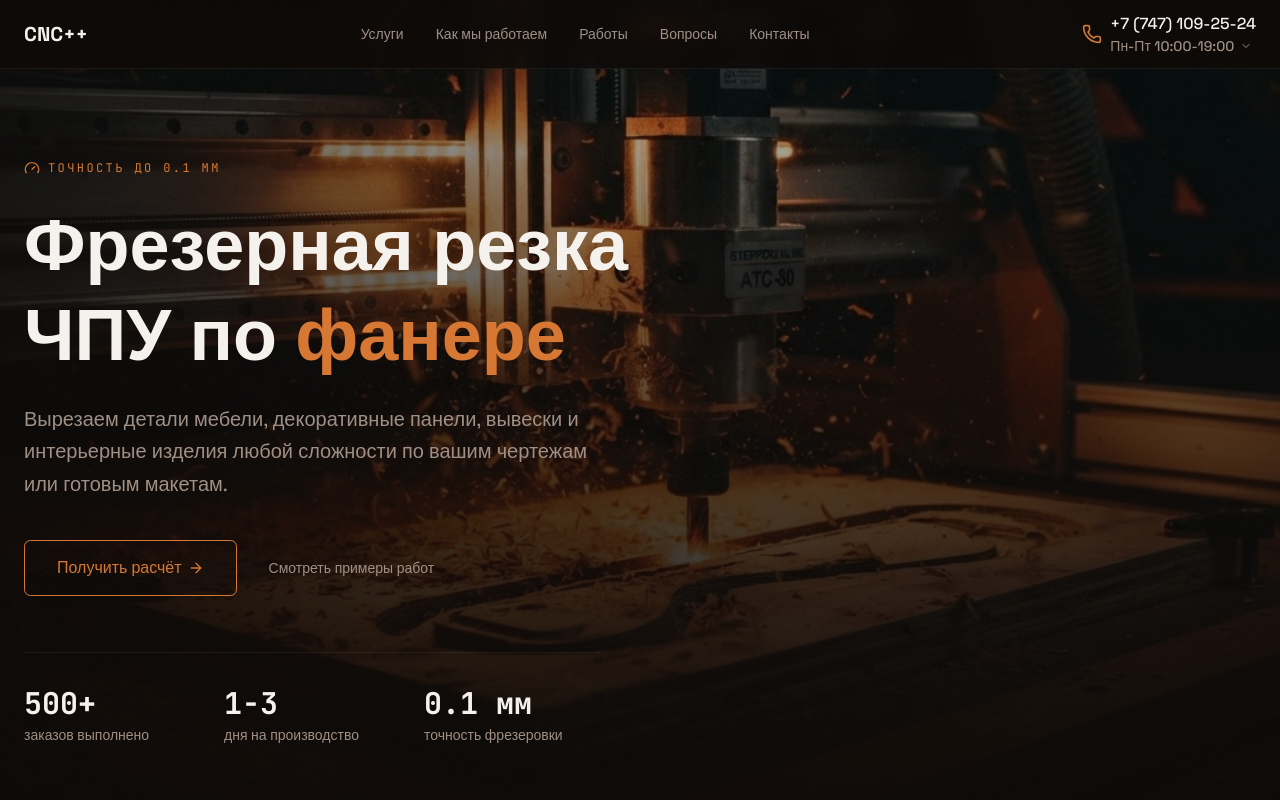
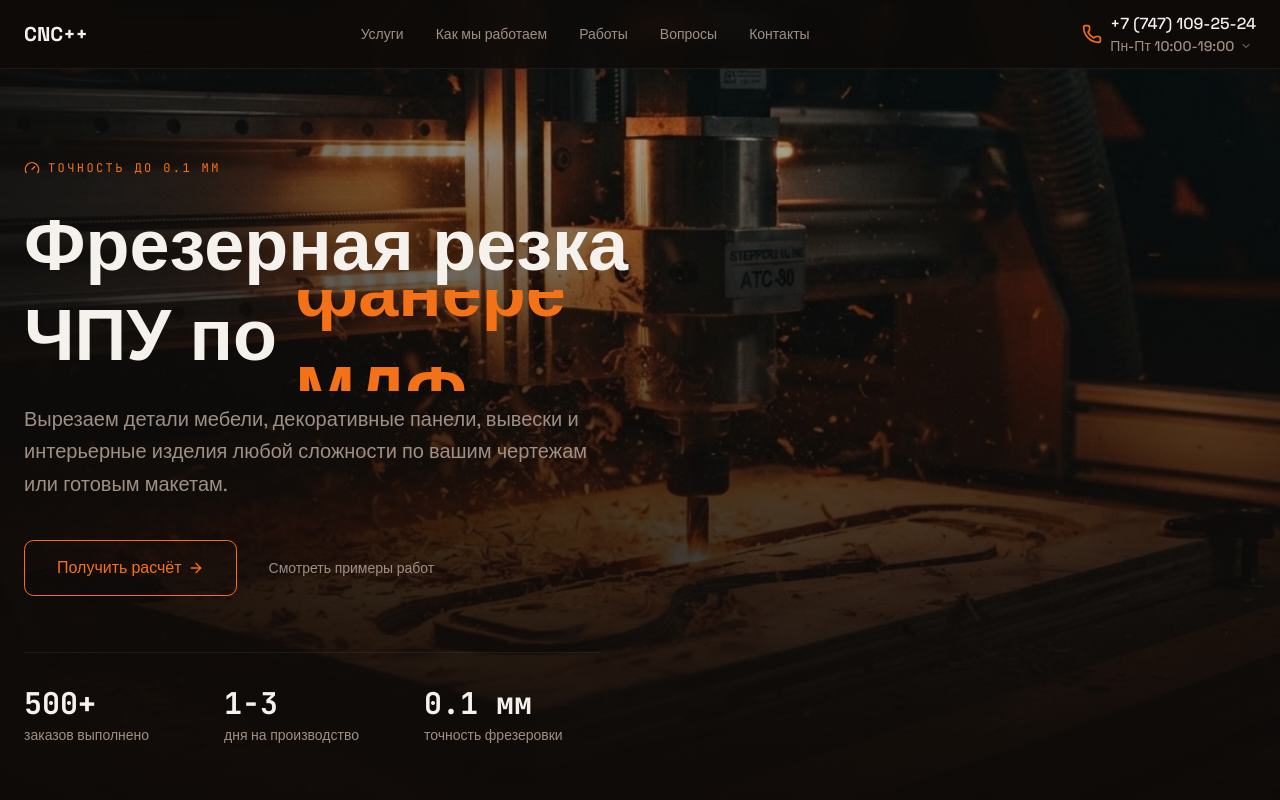
Before and after one commit to AeliusFateful/CNC2Plus-milling-services, a Next.js app: page / in a window 1280 px wide. Shown: the top 800 px of the page. Built offline with nearby package versions, Linux system fonts and the light colour scheme.

Commit message:
Update theme: brand color, larger radius, rotating word animation

```diff
--- a/app/globals.css
+++ b/app/globals.css
@@ -56,32 +56,32 @@
   --card-foreground: oklch(0.96 0.008 70);
   --popover: oklch(0.19 0.01 48);
   --popover-foreground: oklch(0.96 0.008 70);
-  --primary: #d67834;
+  --primary: #f47217;
   --primary-foreground: oklch(0.145 0.02 40);
   --secondary: oklch(0.245 0.012 48);
   --secondary-foreground: oklch(0.96 0.008 70);
   --muted: oklch(0.215 0.01 48);
   --muted-foreground: oklch(0.66 0.025 55);
-  --accent: oklch(0.65 0.16 45);
+  --accent: #f47217;
   --accent-foreground: oklch(0.145 0.02 40);
   --destructive: oklch(0.6 0.22 25);
   --border: oklch(1 0 0 / 10%);
   --input: oklch(1 0 0 / 14%);
-  --ring: oklch(0.7 0.15 45);
-  --chart-1: oklch(0.7 0.15 45);
-  --chart-2: oklch(0.65 0.16 45);
+  --ring: #f47217;
+  --chart-1: #f47217;
+  --chart-2: oklch(0.65 0.18 50);
   --chart-3: oklch(0.5 0.02 55);
   --chart-4: oklch(0.38 0.018 50);
   --chart-5: oklch(0.28 0.012 48);
-  --radius: 0.4rem;
+  --radius: 0.6rem;
   --sidebar: oklch(0.19 0.01 48);
   --sidebar-foreground: oklch(0.96 0.008 70);
-  --sidebar-primary: oklch(0.7 0.15 45);
+  --sidebar-primary: #f47217;
   --sidebar-primary-foreground: oklch(0.145 0.02 40);
   --sidebar-accent: oklch(0.245 0.012 48);
   --sidebar-accent-foreground: oklch(0.96 0.008 70);
   --sidebar-border: oklch(1 0 0 / 10%);
-  --sidebar-ring: oklch(0.7 0.15 45);
+  --sidebar-ring: #f47217;
 }
 
 @layer base {
@@ -131,40 +131,63 @@
 
 @keyframes rotating-word {
   0%,
-  11% {
+  13.3% {
     transform: translateY(0%);
   }
-  14.28%,
-  25% {
-    transform: translateY(-12.5%);
+  16.67%,
+  30% {
+    transform: translateY(-14.2857%);
   }
-  28.57%,
-  39% {
-    transform: translateY(-25%);
+  33.33%,
+  46.67% {
+    transform: translateY(-28.5714%);
   }
-  42.85%,
-  53% {
-    transform: translateY(-37.5%);
+  50%,
+  63.33% {
+    transform: translateY(-42.8571%);
   }
-  57.14%,
-  67% {
-    transform: translateY(-50%);
+  66.67%,
+  80% {
+    transform: translateY(-57.1429%);
   }
-  71.42%,
-  81% {
-    transform: translateY(-62.5%);
-  }
-  85.71%,
-  95% {
-    transform: translateY(-75%);
+  83.33%,
+  96.67% {
+    transform: translateY(-71.4286%);
   }
   100% {
-    transform: translateY(-87.5%);
+    transform: translateY(-85.7143%);
   }
 }
 
 .rotating-word-track {
-  animation: rotating-word 14s cubic-bezier(0.65, 0, 0.35, 1) infinite;
+  animation: rotating-word 12s cubic-bezier(0.65, 0, 0.35, 1) infinite;
+}
+
+.portfolio-placeholder {
+  background-color: oklch(0.23 0.012 48);
+  background-image:
+    linear-gradient(135deg, oklch(0.35 0.025 48 / 55%) 1px, transparent 1px),
+    linear-gradient(45deg, oklch(0.16 0.008 48 / 70%) 1px, transparent 1px);
+  background-size: 28px 28px;
+}
+
+.portfolio-placeholder-2 {
+  background-position: 9px 9px;
+  background-size: 36px 36px;
+}
+
+.portfolio-placeholder-3 {
+  background-image:
+    radial-gradient(circle at 25% 25%, oklch(0.42 0.06 48 / 40%) 0 2px, transparent 3px),
+    linear-gradient(135deg, oklch(0.32 0.02 48 / 50%) 1px, transparent 1px);
+  background-size: 26px 26px;
+}
+
+.portfolio-placeholder-4 {
+  background-image:
+    linear-gradient(90deg, oklch(0.35 0.025 48 / 45%) 1px, transparent 1px),
+    linear-gradient(oklch(0.18 0.01 48 / 75%) 1px, transparent 1px);
+  background-size: 34px 34px;
 }
 
 @media (prefers-reduced-motion: reduce) {
```
